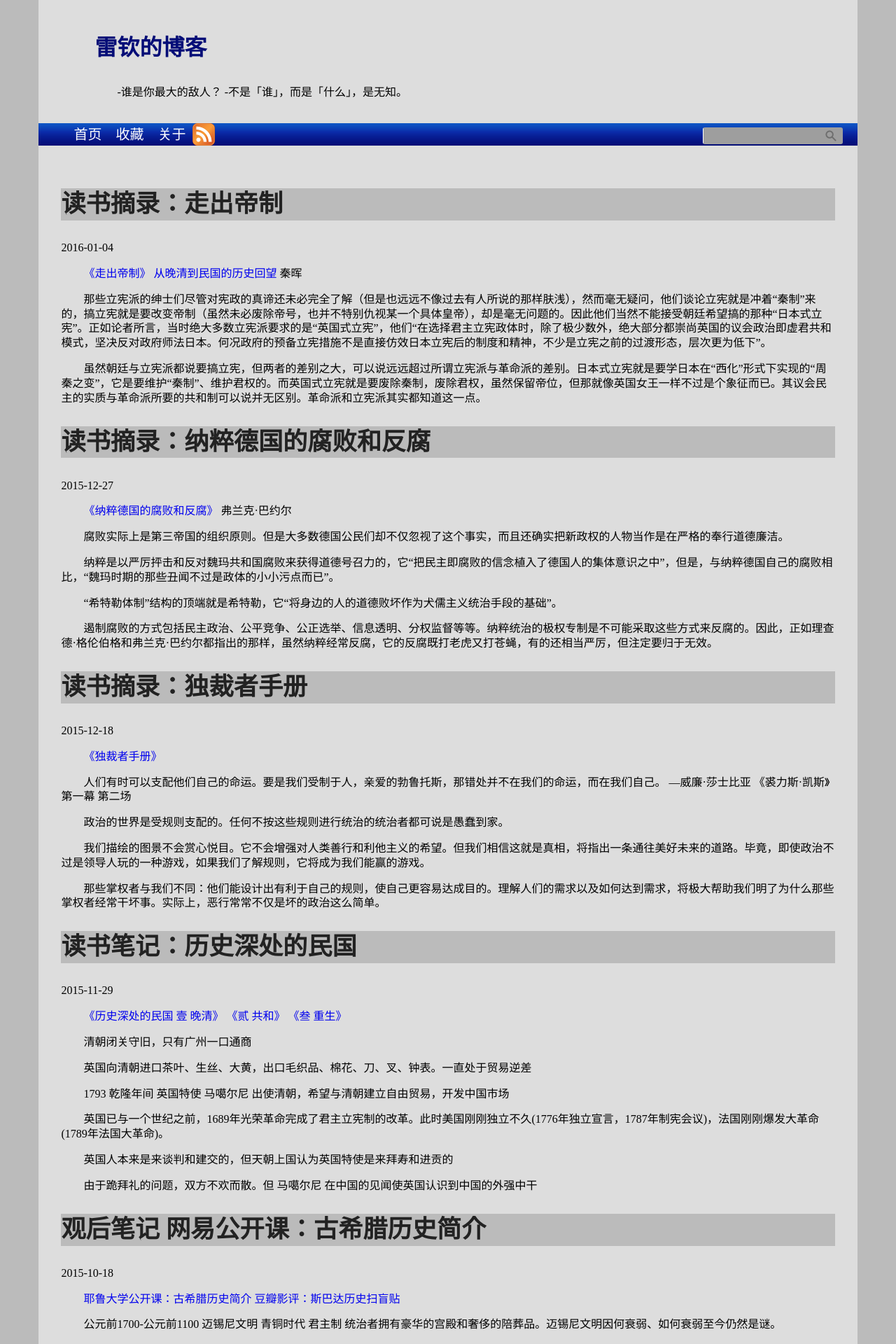
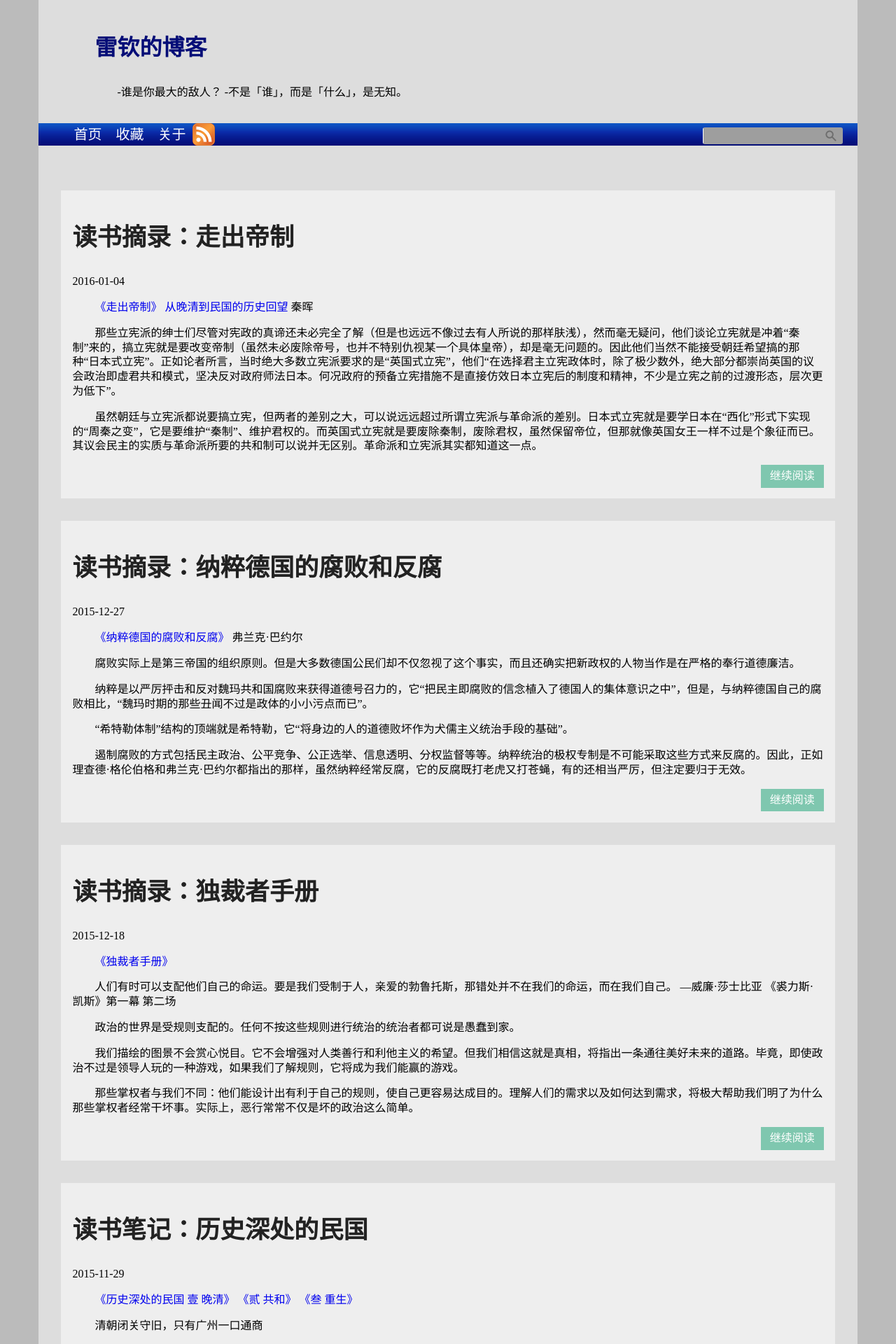
Before and after one commit to leiqin/leiqin.github.io, a Jekyll site: the page built from index.html, in a window 1280 px wide. Shown: the top 1920 px of the page at 70% size. Built offline with Jekyll 4.4.1, drawn with Linux system fonts in a browser that asks for light colours; the list of posts is cut into pages by our own code; comment, search, counter and statistics services are not loaded; some of the changed text lies outside the part shown; grey boxes are pictures that could not be loaded.

Commit message:
* 在摘录后添加 继续阅读 按钮

```diff
--- a/_layouts/index.html
+++ b/_layouts/index.html
@@ -1,9 +1,6 @@
 <html>
 	<head>
         {% include common_html_head.html %}
-		<style>
-			.indextitle {width: 100%; background-color: #bbbbbb;}
-		</style>
 	</head>
 	<body>
         <div id="container">
--- a/index.html
+++ b/index.html
@@ -2,13 +2,20 @@
 layout: index
 ---
 {% for post in paginator.posts %}
-<div>
-<h2 class="indextitle" ><a class="index" href="{{ post.url }}">{{ post.title }}</a></h2>
+<div class="index-article">
+<h2 class="index-title" ><a class="index" href="{{ post.url }}">{{ post.title }}</a></h2>
 {{ post.date | date: "%Y-%m-%d"}}
 {{ post.excerpt }}
+
+{% capture other_content %}{{ post.content | remove:post.excerpt | remove: '<!--more-->' }}{% endcapture %}
+
+{% if other_content.size > 10 %}
+<div style="height:2em">
+<a class="right button-link" href="{{ post.url }}">继续阅读</a>
+</div>
+{% endif %}
 </div>
 {% endfor %}
-<div style="float:clear" ></div>
 <div style="margin-top:1em">
 <div style="display:inline">
 <a class="button-link" href="/all.html">All</a>
--- a/static/css/default.css
+++ b/static/css/default.css
@@ -173,3 +173,13 @@ a.index:hover {
 .button-link:hover {
 	background: #b9b9b9;
 }
+
+.index-title {
+	width: 100%;
+}
+
+.index-article {
+	background: #eeeeee;
+	margin: 2em 0em;
+	padding: 1em 1em;
+}
```
